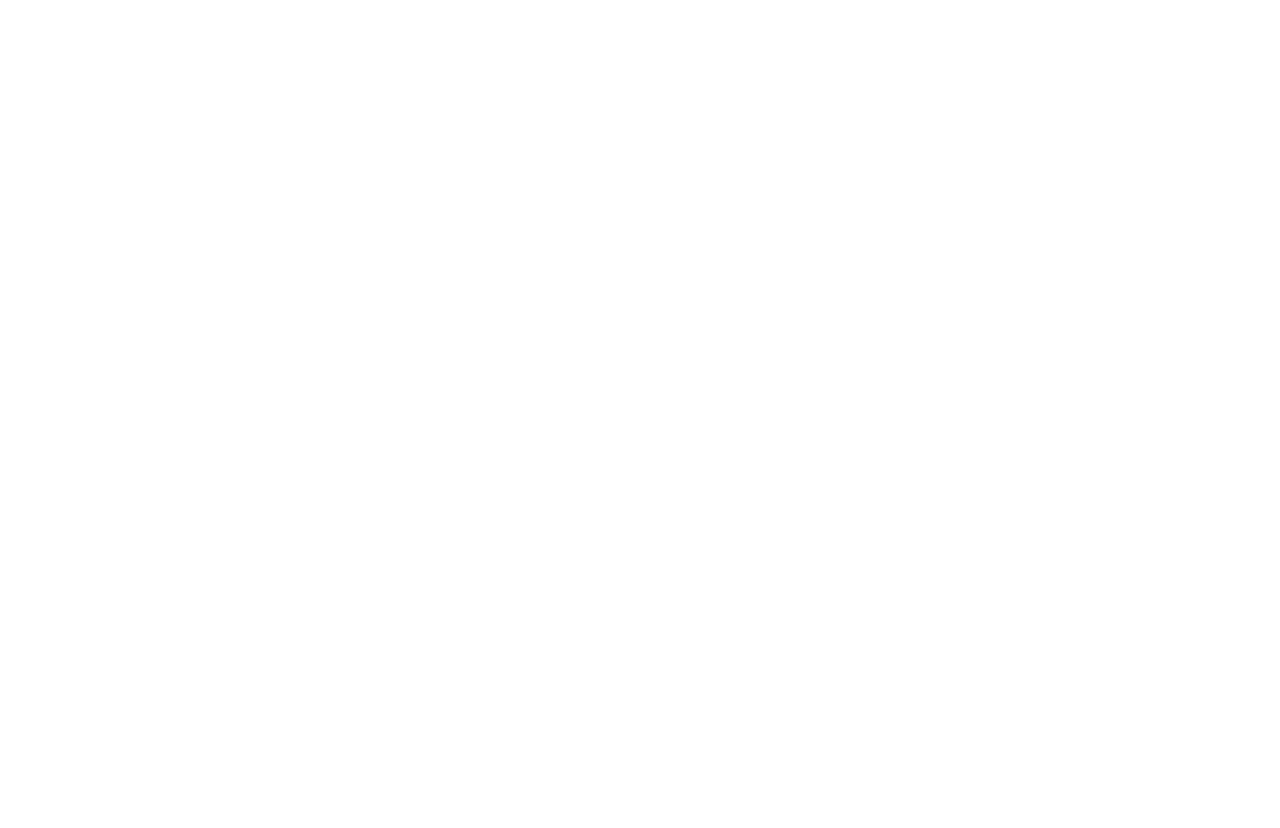
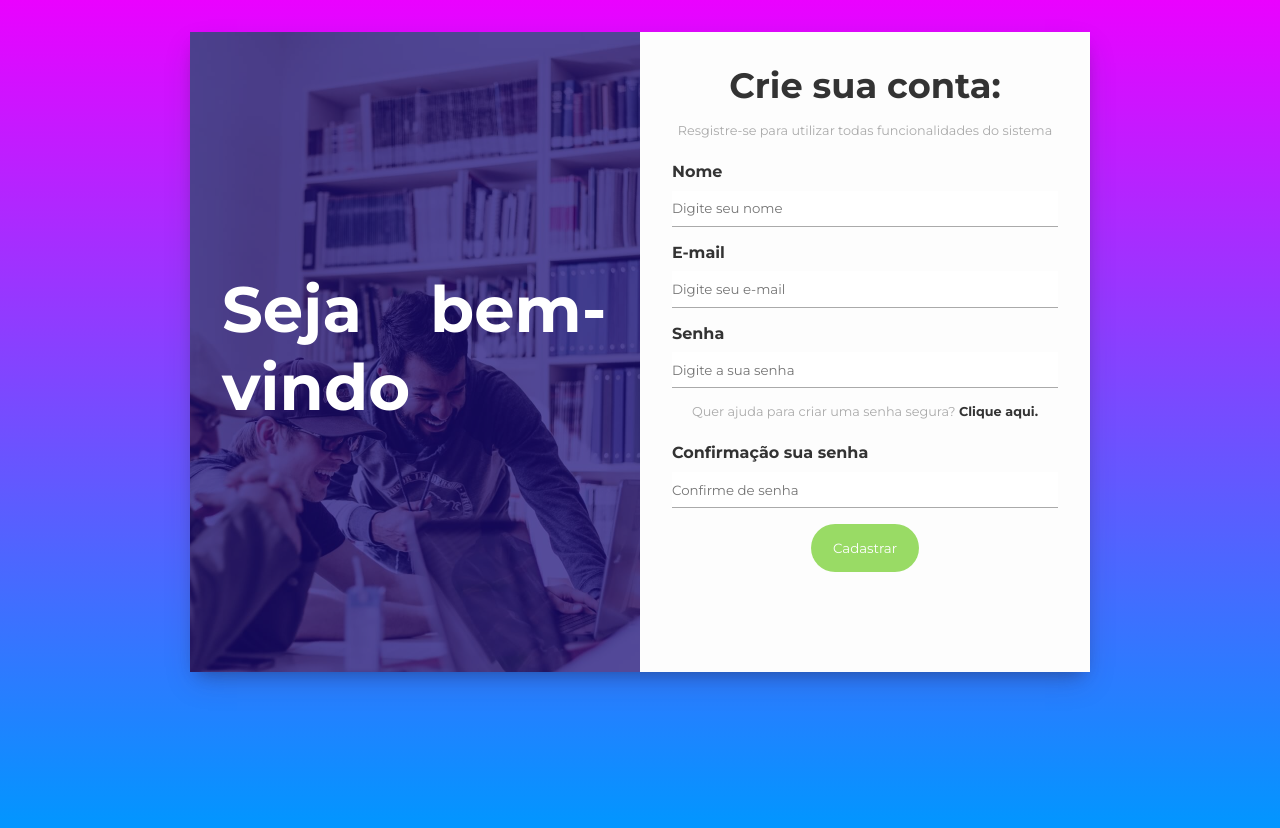
Before and after one commit to joaoguisilvae-wq/Criador-de-senhas, a plain HTML site: page index.html in a window 1280 px wide. Before the commit the page ends 800 px from the top, so only its background shows below. Drawn offline with Linux system fonts and the light colour scheme.

Commit message:
html completo

```diff
--- a/index.html
+++ b/index.html
@@ -4,6 +4,74 @@
     <meta charset="UTF-8" />
     <meta name="viewport" content="width=device-width, initial-scale=1.0" />
     <title>Criador de senhas</title>
+    <!-- CSS -->
+    <link rel="stylesheet" href="css/styles.css" />
+    <!-- Fonte -->
+    <link rel="preconnect" href="https://fonts.googleapis.com" />
+    <link rel="preconnect" href="https://fonts.gstatic.com" crossorigin />
+    <link
+      href="https://fonts.googleapis.com/css2?family=Montserrat:ital,wght@0,100..900;1,100..900&display=swap"
+      rel="stylesheet"
+    />
+    <!-- JavaScript -->
+    <script src="js/scripts.js" defer></script>
   </head>
-  <body></body>
+  <body>
+    <div id="register-container">
+      <div id="register-banner">
+        <div id="banner-layer">
+          <h1>Seja bem-vindo</h1>
+        </div>
+      </div>
+      <div id="register-form">
+        <h2>Crie sua conta:</h2>
+        <p>Resgistre-se para utilizar todas funcionalidades do sistema</p>
+        <div class="form-control">
+          <label for="name">Nome</label>
+          <input
+            type="text"
+            name="name"
+            id="name"
+            placeholder="Digite seu nome"
+          />
+        </div>
+        <div class="form-control">
+          <label for="email">E-mail</label>
+          <input
+            type="email"
+            name="email"
+            id="email"
+            placeholder="Digite seu e-mail"
+          />
+        </div>
+        <div class="form-control">
+          <label for="password">Senha</label>
+          <input
+            type="password"
+            name="password"
+            id="password"
+            placeholder="Digite a sua senha"
+          />
+        </div>
+        <p>
+          Quer ajuda para criar uma senha segura?
+          <span id="generate-password">Clique aqui.</span>
+        </p>
+        <div id="generated-password">
+          <p>Aqui está a sua senha:</p>
+          <h4></h4>
+        </div>
+        <div class="form-control">
+          <label for="confirm-password">Confirmação sua senha</label>
+          <input
+            type="password"
+            name="confirm-password"
+            id="confirm-password"
+            placeholder="Confirme de senha"
+          />
+        </div>
+        <input type="submit" value="Cadastrar" />
+      </div>
+    </div>
+  </body>
 </html>
```
